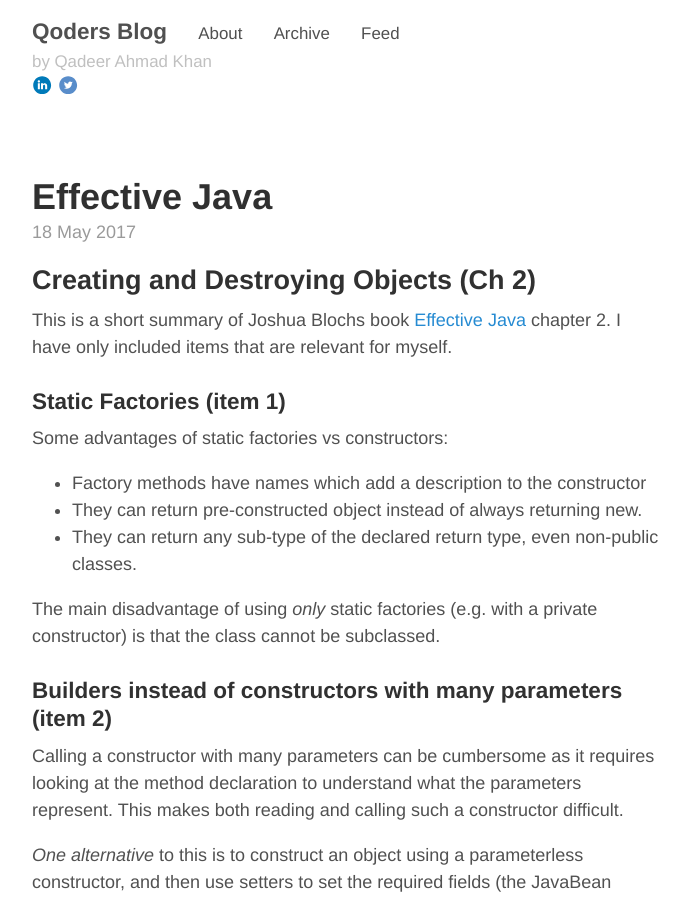
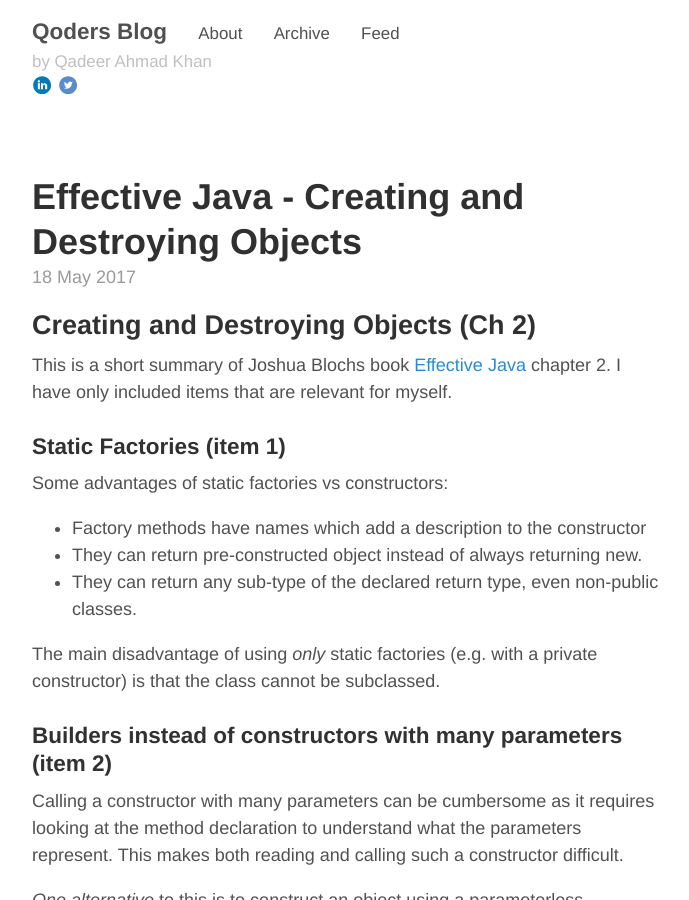
Before and after one commit to qtips/qtips.github.io, a Jekyll site: the page built from _posts/2017-05-18-effective-java-chapter-2.md, in a window 1280 px wide and 900 px high. Shown: the whole window, without its empty margins (293-982 px from the left). Built offline with Jekyll 4.4.1, drawn with Linux system fonts in a browser that asks for light colours; comment, search, counter and statistics services are not loaded.

Commit message:
fixed title

```diff
--- a/_posts/2017-05-18-effective-java-chapter-2.md
+++ b/_posts/2017-05-18-effective-java-chapter-2.md
@@ -1,6 +1,6 @@
 ---
 layout: post
-title: Effective Java
+title: Effective Java - Creating and Destroying Objects
 enabledisqus: true
 ---
 
```
